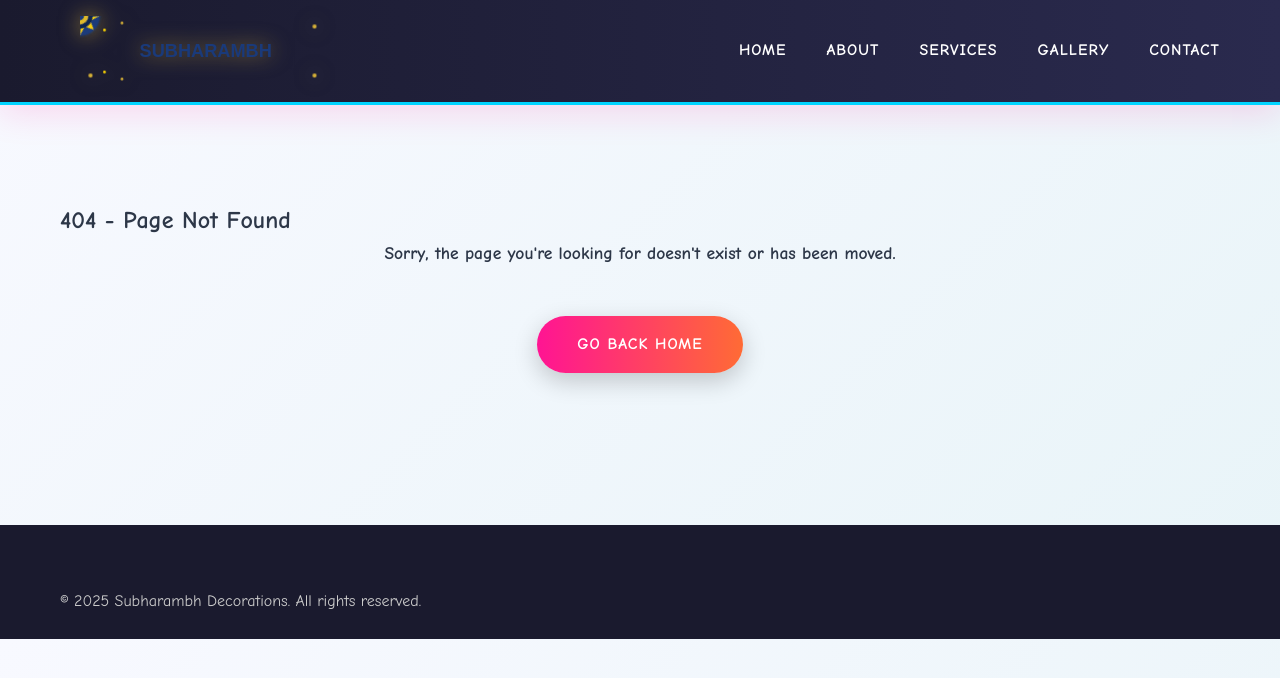
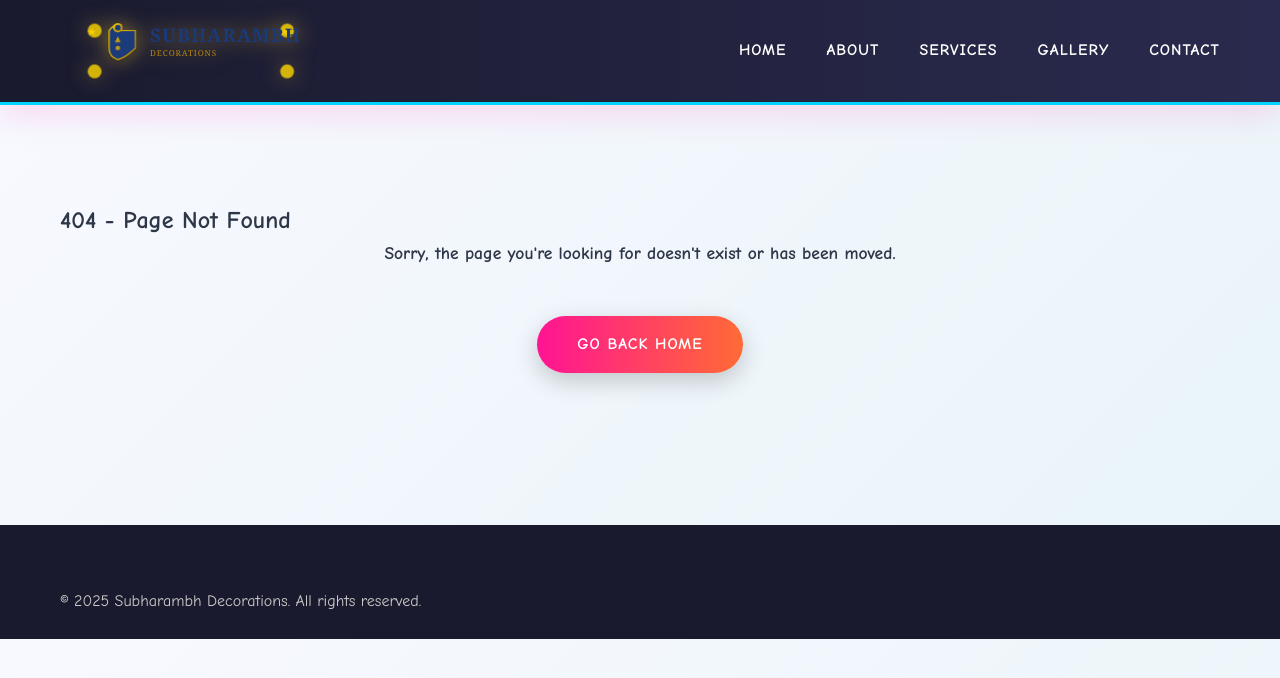
Before and after one commit to IamSajeev/subharambh-decorations, a plain HTML site: page 404.html in a window 1280 px wide. Drawn offline with Linux system fonts and the light colour scheme.

Commit message:
Redesigned logo with elegant royal shield crest - classic elegant look with both company name and DECORATIONS text visible, subtle fireworks effects

```diff
--- a/404.html
+++ b/404.html
@@ -10,89 +10,78 @@
     <header class="header">
         <div class="container">
             <div class="logo-wrapper">
-                <svg xmlns="http://www.w3.org/2000/svg" viewBox="0 0 350 100" class="logo-img" style="height: 75px; width: auto;">
+                <svg xmlns="http://www.w3.org/2000/svg" viewBox="0 0 380 120" class="logo-img" style="height: 80px; width: auto;">
                     <defs>
-                        <radialGradient id="goldGrad" cx="50%" cy="50%" r="50%">
+                        <linearGradient id="royalGold" x1="0%" y1="0%" x2="100%" y2="100%">
                             <stop offset="0%" style="stop-color:#FFD700;stop-opacity:1" />
-                            <stop offset="100%" style="stop-color:#D4AF37;stop-opacity:1" />
-                        </radialGradient>
-                        <filter id="glow">
-                            <feGaussianBlur stdDeviation="2" result="coloredBlur"/>
-                            <feMerge>
-                                <feMergeNode in="coloredBlur"/>
-                                <feMergeNode in="SourceGraphic"/>
-                            </feMerge>
+                            <stop offset="100%" style="stop-color:#B8860B;stop-opacity:1" />
+                        </linearGradient>
+                        <filter id="shadow">
+                            <feDropShadow dx="0" dy="2" stdDeviation="2" flood-opacity="0.3"/>
                         </filter>
                         <style>
-                            @keyframes burst {
-                                0% { r: 15px; opacity: 1; }
-                                100% { r: 45px; opacity: 0; }
-                            }
-                            @keyframes spin {
+                            @keyframes rotate {
                                 0% { transform: rotate(0deg); }
                                 100% { transform: rotate(360deg); }
                             }
-                            @keyframes floatBurst {
-                                0%, 100% { opacity: 0.3; }
-                                50% { opacity: 1; }
+                            @keyframes pulse-glow {
+                                0%, 100% { opacity: 0.4; }
+                                50% { opacity: 0.8; }
                             }
-                            .firework-burst { animation: burst 1.2s ease-out infinite; }
-                            .logo-icon { animation: spin 8s linear infinite; }
-                            .spark { animation: floatBurst 2s ease-in-out infinite; }
+                            .spark-ring { animation: rotate 12s linear infinite; }
+                            .fireworks { animation: pulse-glow 2s ease-in-out infinite; }
                         </style>
                     </defs>
 
-                    <!-- Fireworks effect bursts at corners -->
-                    <g class="spark" opacity="0.5">
-                        <circle cx="15" cy="15" r="3" fill="#D4AF37"/>
-                        <circle cx="335" cy="15" r="3" fill="#D4AF37"/>
-                        <circle cx="15" cy="85" r="3" fill="#D4AF37"/>
-                        <circle cx="335" cy="85" r="3" fill="#D4AF37"/>
+                    <!-- Background fireworks glow -->
+                    <g class="fireworks" opacity="0.3">
+                        <circle cx="25" cy="25" r="12" fill="#FFD700"/>
+                        <circle cx="355" cy="25" r="12" fill="#FFD700"/>
+                        <circle cx="25" cy="95" r="12" fill="#FFD700"/>
+                        <circle cx="355" cy="95" r="12" fill="#FFD700"/>
                     </g>
 
-                    <!-- Main Logo Icon - Bold Peacock/Sun inspired -->
-                    <g class="logo-icon" transform="translate(35, 50)">
-                        <!-- Main body circle -->
-                        <circle cx="0" cy="0" r="28" fill="#1a3a7a" filter="url(#glow)"/>
+                    <!-- Elegant shield/crest background -->
+                    <g filter="url(#shadow)">
+                        <!-- Main shield shape -->
+                        <path d="M 65 25 L 95 25 L 95 55 Q 80 70 65 75 Q 50 70 50 55 L 50 25 Q 57.5 15 65 15"
+                              fill="#1a3a7a" stroke="url(#royalGold)" stroke-width="2"/>
 
-                        <!-- Decorative petals/rays - 8 pointed star design -->
-                        <g fill="url(#goldGrad)">
-                            <!-- Top -->
-                            <polygon points="0,-28 -6,-15 6,-15" />
-                            <!-- Top-right -->
-                            <polygon points="20,-20 11,-9 14,-2" />
-                            <!-- Right -->
-                            <polygon points="28,0 15,-6 15,6" />
-                            <!-- Bottom-right -->
-                            <polygon points="20,20 14,2 11,9" />
-                            <!-- Bottom -->
-                            <polygon points="0,28 -6,15 6,15" />
-                            <!-- Bottom-left -->
-                            <polygon points="-20,20 -11,9 -14,2" />
-                            <!-- Left -->
-                            <polygon points="-28,0 -15,6 -15,-6" />
-                            <!-- Top-left -->
-                            <polygon points="-20,-20 -14,-2 -11,-9" />
+                        <!-- Shield ornament - decorative top -->
+                        <circle cx="65" cy="20" r="8" fill="url(#royalGold)"/>
+                        <circle cx="65" cy="20" r="5" fill="#1a3a7a"/>
+
+                        <!-- Inner decorative elements -->
+                        <g fill="url(#royalGold)">
+                            <polygon points="65,35 60,45 70,45" opacity="0.9"/>
+                            <circle cx="65" cy="55" r="4" opacity="0.8"/>
                         </g>
-
-                        <!-- Center accent -->
-                        <circle cx="0" cy="0" r="18" fill="#0d2550"/>
-                        <circle cx="0" cy="0" r="12" fill="url(#goldGrad)"/>
-                        <circle cx="0" cy="0" r="6" fill="#1a3a7a"/>
                     </g>
 
-                    <!-- Fireworks particle effect -->
-                    <g class="spark" opacity="0.6">
-                        <circle cx="35" cy="20" r="2" fill="#FFD700"/>
-                        <circle cx="60" cy="10" r="2" fill="#D4AF37"/>
-                        <circle cx="35" cy="80" r="2" fill="#FFD700"/>
-                        <circle cx="60" cy="90" r="2" fill="#D4AF37"/>
+                    <!-- Rotating decorative ring around shield -->
+                    <circle cx="65" cy="50" r="32" fill="none" stroke="url(#royalGold)" stroke-width="1.5"
+                            stroke-dasharray="5,3" class="spark-ring" opacity="0.5"/>
+
+                    <!-- Corner firework stars (subtle) -->
+                    <g class="fireworks" opacity="0.5">
+                        <polygon points="20,20 22,25 27,25 23,28 25,33 20,30 15,33 17,28 13,25 18,25" fill="#FFD700"/>
+                        <polygon points="350,20 352,25 357,25 353,28 355,33 350,30 345,33 347,28 343,25 348,25" fill="#FFD700"/>
                     </g>
 
-                    <!-- Company Name - with proper spacing -->
-                    <text x="85" y="58" font-family="Arial, sans-serif" font-size="26" font-weight="900" fill="#1a3a7a" letter-spacing="0">
+                    <!-- Company Name - Primary -->
+                    <text x="120" y="45" font-family="Georgia, serif" font-size="32" font-weight="bold"
+                          fill="#1a3a7a" letter-spacing="2">
                         SUBHARAMBH
                     </text>
+
+                    <!-- Company Service - Secondary -->
+                    <text x="120" y="68" font-family="Georgia, serif" font-size="14" font-weight="normal"
+                          fill="#B8860B" letter-spacing="1.5">
+                        DECORATIONS
+                    </text>
+
+                    <!-- Decorative bottom line -->
+                    <line x1="120" y1="75" x2="360" y2="75" stroke="url(#royalGold)" stroke-width="2" opacity="0.6"/>
                 </svg>
             </div>
             <nav class="nav">
```
Also changed, not shown: about.html (+51 -62 lines), contact.html (+51 -62 lines), gallery.html (+51 -62 lines), index.html (+51 -62 lines), services.html (+51 -62 lines).
